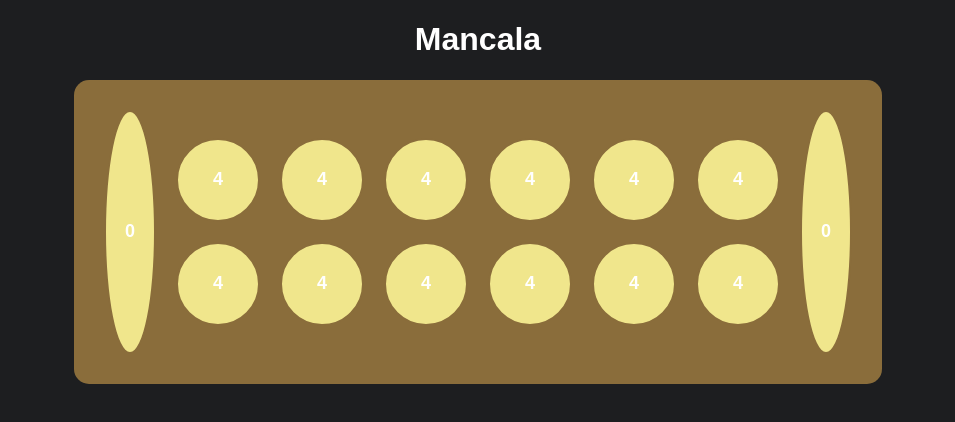
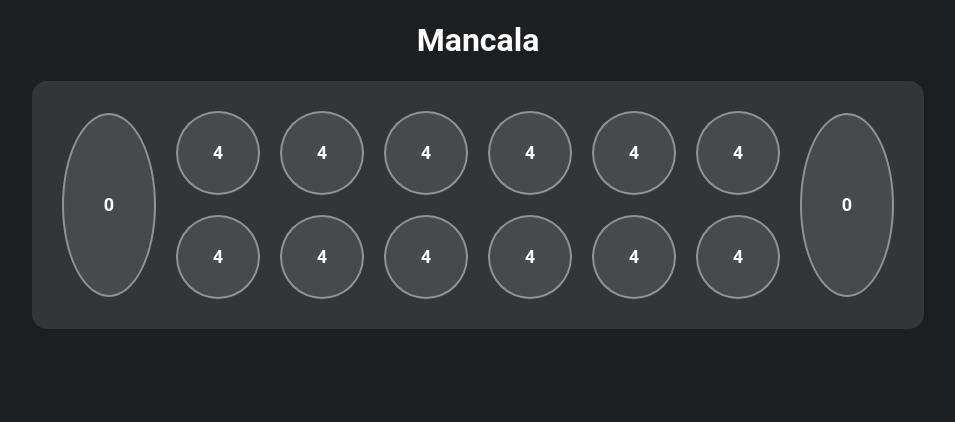
Before and after one commit to BJSummerfield/gameserver, a Next.js app: page /mancala in a window 1280 px wide. Shown: the top 422 px of the page, without its empty margins (162-1117 px from the left). Built offline with nearby package versions, Linux system fonts and the light colour scheme.

Commit message:
initial game state working

```diff
--- a/app/mancala/Board.tsx
+++ b/app/mancala/Board.tsx
@@ -1,86 +1,41 @@
-import React, { useState } from 'react';
+import React from 'react';
 import Pit from './Pit';
-import { initialPits } from './utils';
+import { useMancala } from './useMancala'
 import styles from './page.module.css'
 import { GameState } from './types'
 
 const Board: React.FC = () => {
-  const [activePlayer, setActivePlayer] = useState<number>(GameState.PlayerOne)
-  const [pits, setPits] = useState<number[]>(initialPits);
-
-  const distributeStones = (pits: number[], index: number, isPlayerOne: boolean) => {
-    let stones = pits[index];
-    pits[index] = 0;
-
-    let currentIndex = index;
-    while (stones > 0) {
-      currentIndex++;
-      if (currentIndex > 13) currentIndex = 0;
-
-      // Skip opponent's Mancala pit
-      if (isPlayerOne ? currentIndex !== 13 : currentIndex !== 6) {
-        pits[currentIndex]++;
-        stones--;
-      }
-    }
-
-    return currentIndex;
-  };
-
-  const isPlayersPit = (index: number, isPlayerOne: boolean) => {
-    return isPlayerOne ? index < 5 : index > 6
-  }
-
-  const captureOpponentStones = (
-    pits: number[],
-    lastIndex: number,
-    currentPlayerMancala: number,
-    isPlayerOne: boolean
-  ) => {
-    if (pits[lastIndex] === 1 && isPlayersPit(lastIndex, isPlayerOne)) {
-      const opponentIndex = isPlayerOne ? 12 - lastIndex : lastIndex - 12;
-      pits[currentPlayerMancala] += pits[lastIndex] + pits[opponentIndex];
-      pits[lastIndex] = 0;
-      pits[opponentIndex] = 0;
-    }
-  };
+ const {
+    mancalaPits,
+    rows,
+    pits,
+    gameState,
+    selectPit,
+    totalPits,
+  } = useMancala()
 
   const handlePitClick = (index: number) => {
-    const isPlayerOne = activePlayer === GameState.PlayerOne;
-    if (!isPlayersPit(index, isPlayerOne)) return;
-
-    const currentPlayerMancala = isPlayerOne ? 6 : 13;
-
-    const newPits = [...pits];
-
-    const lastIndex = distributeStones(newPits, index, isPlayerOne);
-    captureOpponentStones(newPits, lastIndex, currentPlayerMancala, isPlayerOne);
-
-    if (lastIndex !== currentPlayerMancala) {
-      setActivePlayer(1 - activePlayer);
-    }
-    setPits(newPits);
+    console.log(index)
+    selectPit(index)
   };
-
-
-  const topPits = pits.slice(7, 13).reverse();
-  const bottomPits = pits.slice(0, 6);
+ console.log(rows)
+console.log(pits)
   return (
     <div className={styles.board}>
-      <div className={`${styles.mancala} ${styles.mancalaLeft}`}>{pits[13]}</div>
+      <div className={`${styles.mancala} ${styles.mancalaLeft}`}>{pits[mancalaPits[GameState.PlayerTwo]]}</div>
       <div className={styles.pitsContainer}>
         <div className={styles.pitsRow}>
-          {topPits.map((stones, index) => (
-            <Pit key={index} index={12 - index} stones={stones} onPitClick={handlePitClick} />
+          {rows[GameState.PlayerTwo].map((stones, index) => (
+            <Pit key={index} index={totalPits * 2 - index} stones={stones} onPitClick={handlePitClick} mancalaPits={mancalaPits} />
           ))}
         </div>
         <div className={styles.pitsRow}>
-          {bottomPits.map((stones, index) => (
-            <Pit key={index} index={index} stones={stones} onPitClick={handlePitClick} />
+          {rows[GameState.PlayerOne].map((stones, index) => (
+            <Pit key={index} index={index} stones={stones} onPitClick={handlePitClick} mancalaPits={mancalaPits} />
           ))}
         </div>
       </div>
-      <div className={`${styles.mancala} ${styles.mancalaRight}`}>{pits[6]}</div>
+      <div className={`${styles.mancala} ${styles.mancalaRight}`}>{pits[mancalaPits[GameState.PlayerOne]]}</div>
     </div>
   );
 };
--- a/app/mancala/Pit.tsx
+++ b/app/mancala/Pit.tsx
@@ -1,14 +1,16 @@
 import React from 'react';
 import styles from './page.module.css'
+import { GameState, MancalaPits } from './types';
 
 interface PitProps {
   index: number;
   stones: number;
+  mancalaPits: MancalaPits;
   onPitClick: (index: number) => void;
 }
 
-const Pit: React.FC<PitProps> = ({ index, stones, onPitClick }) => {
-  const isMancala = index === 6 || index === 13;
+const Pit: React.FC<PitProps> = ({ index, stones, mancalaPits, onPitClick }) => {
+  const isMancala = index == mancalaPits[GameState.PlayerOne]  || index == mancalaPits[GameState.PlayerTwo];
 
   const handleClick = () => {
     if (!isMancala) {
--- a/app/mancala/page.module.css
+++ b/app/mancala/page.module.css
@@ -1,6 +1,8 @@
 .container {
-  text-align: center;
-  font-family: Arial, sans-serif;
+  display: flex;
+  flex-direction: column;
+  align-items: center;
+  height: 100%;
 }
 
 
@@ -8,16 +10,22 @@
   display: flex;
   justify-content: space-between;
   align-items: center;
-  width: 60%;
   margin: 0 auto;
-  background-color: #8a6d3b;
+  background-color: rgba(255, 255, 255, 0.1);
   border-radius: 15px;
   padding: 20px;
 }
 
+.pitsContainer {
+  display: flex;
+  flex-direction: column;
+  flex-grow: 1;
+}
+
+
 .pit {
-  background-color: #f0e68c;
-  border: 2px solid #8a6d3b;
+  background-color: rgba(255, 255, 255, 0.1);
+  border: 2px solid rgba(255, 255, 255, 0.4);
   border-radius: 50%;
   width: 80px;
   height: 80px;
@@ -28,6 +36,18 @@
   cursor: pointer;
   font-size: 18px;
   font-weight: bold;
+  color: white;
+  transition: background-color 0.2s ease, transform 0.2s ease;
+}
+
+.pit:hover {
+  background-color: rgba(255, 255, 255, 0.2);
+  transform: translateY(-2px);
+}
+
+.pit:active {
+  background-color: rgba(255, 255, 255, 0.3);
+  transform: translateY(0);
 }
 
 .pitsRow {
@@ -36,17 +56,29 @@
 }
 
 .mancala {
-  background-color: #f0e68c;
-  border: 2px solid #8a6d3b;
+  background-color: rgba(255, 255, 255, 0.1);
+  border: 2px solid rgba(255, 255, 255, 0.4);
   border-radius: 50%;
-  width: 120px;
-  height: 240px;
+  width: 90px;
+  height: 180px;
   margin: 10px;
   display: flex;
   align-items: center;
   justify-content: center;
   font-size: 18px;
   font-weight: bold;
+  color: white;
+  transition: background-color 0.2s ease, transform 0.2s ease;
+}
+
+.mancala:hover {
+  background-color: rgba(255, 255, 255, 0.2);
+  transform: translateY(-2px);
+}
+
+.mancala:active {
+  background-color: rgba(255, 255, 255, 0.3);
+  transform: translateY(0);
 }
 
 .mancalaLeft {
--- a/app/mancala/types.tsx
+++ b/app/mancala/types.tsx
@@ -1,5 +1,13 @@
 export enum GameState {
   PlayerOne = 0,
   PlayerTwo = 1,
-  InProgress = 2,
+  GameOver = 2,
 }
+
+export interface MancalaPits {
+[key: number]: number;
+}
+
+export interface Rows {
+  [key: number]: number[]
+}
--- /dev/null
+++ b/app/mancala/useMancala.tsx
@@ -0,0 +1,56 @@
+import { useState } from 'react'
+import { GameState, MancalaPits } from './types'
+import {
+  initialPits,
+  splitPits,
+  isValidPit,
+  distributeStones,
+  handleEmptyPlayerPit,
+  checkWinner,
+} from './utils';
+export const useMancala = () => {
+  const [totalPits] = useState<number>(6)
+  const [startingStones] = useState<number>(4)
+  const [pits, setPits] = useState<number[]>(initialPits(totalPits, startingStones));
+  const [gameState, setGameState] = useState<number>(GameState.PlayerOne)
+
+  const rows = splitPits(pits, totalPits)
+
+  const mancalaPits: MancalaPits = {
+    [GameState.PlayerOne]: totalPits,
+    [GameState.PlayerTwo]: totalPits * 2 + 1,
+  }
+
+  const selectPit = (index: number) => {
+    //Early return if game is over
+    if (gameState === GameState.GameOver) return
+
+    if (pits[index] != 0 && isValidPit(totalPits, gameState, index)) {
+      const newPits = [...pits]
+      const lastIndex = distributeStones(index, newPits, mancalaPits, gameState, totalPits)
+      handleEmptyPlayerPit(
+        newPits,
+        totalPits,
+        lastIndex,
+        mancalaPits,
+        gameState
+      )
+      if (lastIndex != mancalaPits[gameState]) {
+        setGameState(1 - gameState)
+      }
+      const isGameOver = checkWinner(newPits, totalPits, mancalaPits, gameState)
+      if (isGameOver) {
+        setGameState(GameState.GameOver)
+      }
+      setPits(newPits)
+    }
+  }
+  return {
+    mancalaPits,
+    rows,
+    pits,
+    gameState,
+    selectPit,
+    totalPits,
+  }
+}
--- a/app/mancala/utils.tsx
+++ b/app/mancala/utils.tsx
@@ -1,19 +1,97 @@
-import { GameState } from './types'
-export const initialPits = Array(14).fill(null).map((_, index) => {
-  if (index === 6 || index === 13) {
-    return 0; // Mancala pits
+import { GameState, MancalaPits, Rows } from './types'
+
+export const initialPits = (totalPits: number, startingStones: number) =>
+  Array.from({ length: totalPits * 2 + 2 }, (_, index) => (index === totalPits || index === totalPits * 2 + 1 ? 0 : startingStones));
+
+export const splitPits = (pits: number[], totalPits: number) => {
+  const topPits = pits.slice(totalPits + 1, totalPits * 2 + 1).reverse();
+  const bottomPits = pits.slice(0, totalPits);
+  return { [GameState.PlayerTwo]: topPits, [GameState.PlayerOne]: bottomPits }
+}
+
+export const checkWinner = (pits: number[], totalPits: number, mancalaPits: MancalaPits, gameState: GameState) => {
+  const rows: Rows = splitPits(pits, totalPits);
+  const currentPlayerRowsEmpty = rows[gameState].every((pit) => pit === 0);
+  if (currentPlayerRowsEmpty) {
+    handleWinner(pits, totalPits, mancalaPits, gameState);
+    return true;
   }
-  return 4; // Regular pits
-});
+  return false;
+};
 
-export const getGameState = (pits: number[]) => {
-  // switch (true) {
-  //   case  :
-  //
-  //     break;
+const handleWinner = (pits: number[], totalPits: number, mancalaPits: MancalaPits, gameState: GameState) => {
+  for (let index = 0; index < pits.length; index++) {
+    if (isValidPit(totalPits, 1 - gameState, index)) {
+      pits[mancalaPits[1 - gameState]] += pits[index]
+      pits[index] = 0
+    }
+  }
+}
 
-  //   default:
-  //     return GameState.InProgress
-  // }
-  //check if winner and return value in return inprogress
+export const isValidPit = (totalPits: number, gameState: GameState, index: number) => {
+  switch (gameState) {
+    case GameState.PlayerOne:
+      return index < totalPits;
+    case GameState.PlayerTwo:
+      return totalPits < index && index < totalPits * 2 + 1;
+    default:
+      return false;
+  }
 }
+
+export const distributeStones = (
+  index: number,
+  pits: number[],
+  mancalaPits: MancalaPits,
+  gameState: GameState,
+  totalPits: number
+) => {
+  let stones = pits[index];
+  pits[index] = 0;
+
+  let currentIndex = index;
+  while (stones > 0) {
+    currentIndex++;
+    if (currentIndex > totalPits * 2 + 1) currentIndex = 0;
+
+    // Skip opponent's Mancala pit
+    if (currentIndex !== mancalaPits[1 - gameState]) {
+      pits[currentIndex]++;
+      stones--;
+    }
+  }
+  return currentIndex
+}
+
+export const handleEmptyPlayerPit = (
+  pits: number[],
+  totalPits: number,
+  index: number,
+  mancalaPits: MancalaPits,
+  gameState: GameState
+) => {
+  if (
+    isValidPit(totalPits, gameState, index)
+    &&
+    pits[index] == 1
+  ) {
+    const inverseIndex = getInversePit(totalPits, index)
+    captureInverseIndex(pits, index, inverseIndex, mancalaPits[gameState])
+  }
+}
+
+const getInversePit = (totalPits: number, index: number) => {
+  return Math.abs(index - (totalPits * 2))
+}
+
+const captureInverseIndex = (
+  pits: number[],
+  currentIndex: number,
+  inverseIndex: number,
+  targetMancala: number
+) => {
+  const totalStones = pits[currentIndex] + pits[inverseIndex]
+  pits[currentIndex] = 0
+  pits[inverseIndex] = 0
+  pits[targetMancala] += totalStones
+}
```
